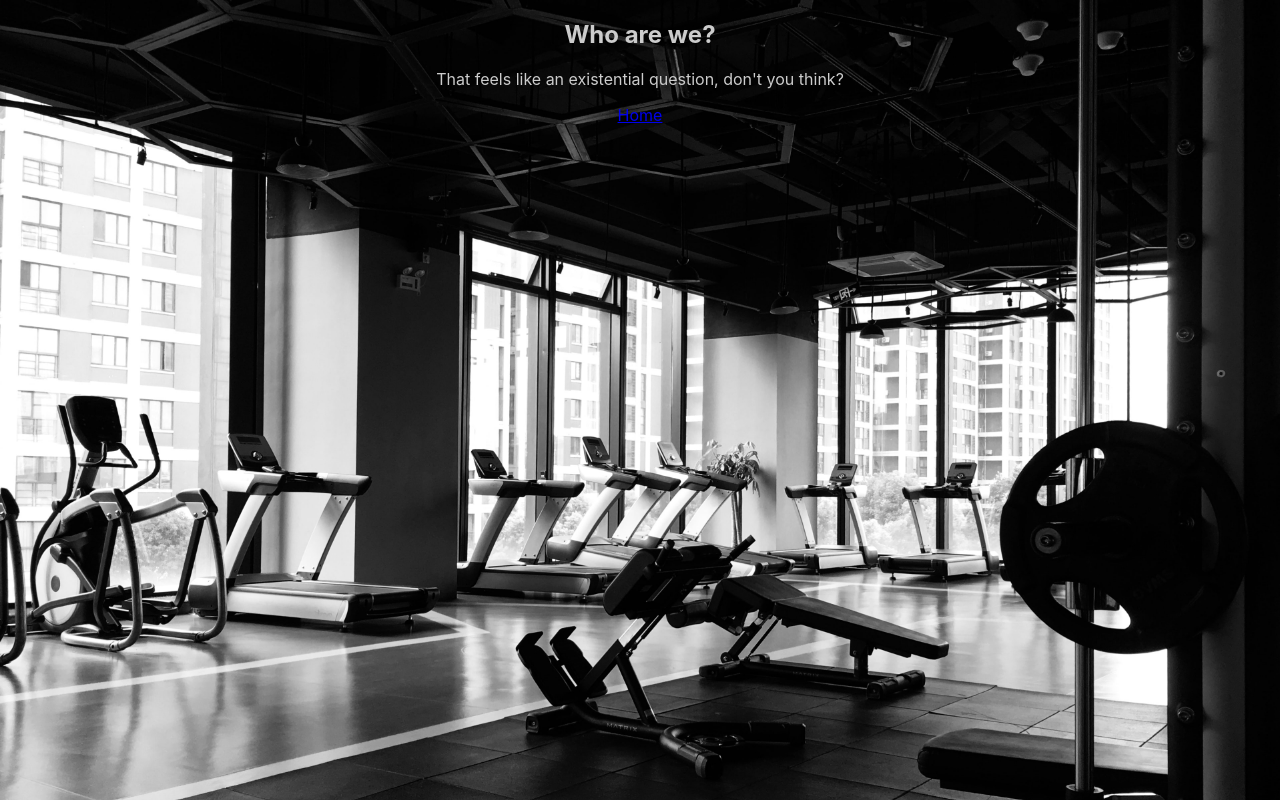
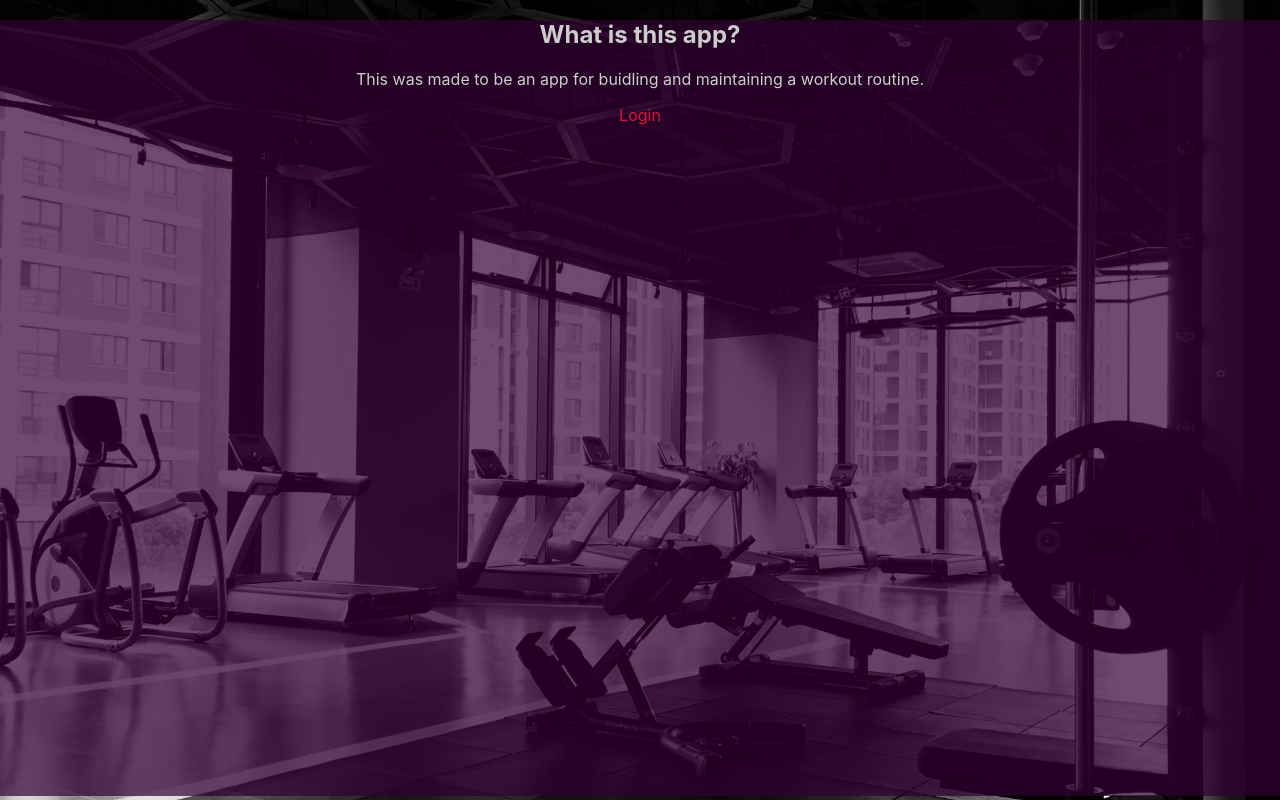
Before and after one commit to Seen3/GymReact, a JavaScript app: page /About in a window 1280 px wide. Built offline with nearby package versions, Linux system fonts and the light colour scheme; the HTML template or start-up script is replaced by a standard one.

Commit message:
Structured

```diff
--- a/src/App.js
+++ b/src/App.js
@@ -1,50 +1,14 @@
 import './App.css';
-import { Routes, Route, Link } from "react-router-dom";
-function Login() {
-  return (
-    <div>
-        <h2>Welcome to the Login Page</h2>
-      <form className='loginform'>
-      <label for="uname"><b>Username</b></label>
-      <input type="text" placeholder="Enter Username" name="uname" required/>
-      <label for="pass"><b>Password</b></label>
-      <input type="password" placeholder="Enter Password" name="pass" required/>
-      <button type="submit">Login</button>
-      <label>
-      <input type="checkbox" name="remember"/>Remember Me
-      </label>
-      </form>
-      <button className='knowMore'>
-        KNOW MORE
-      </button>
-    </div>
-  );
-}
-
-function About() {
-  return (
-    <>
-      <main>
-        <h2>Who are we?</h2>
-        <p>
-          That feels like an existential question, don't you
-          think?
-        </p>
-      </main>
-      <nav>
-        <Link to="/">Home</Link>
-      </nav>
-    </>
-  );
-}
-
+import { Routes, Route} from "react-router-dom";
+import { Login } from './pages/login';
+import {About} from './pages/about';
 
 function App() {
   return (
     <div className="App">
         <Routes>
-        <Route path="/" element={<Login />} />
-        <Route path="about" element={<About />} />
+        <Route path="/Login" element={<Login />} />
+        <Route path="/About" element={<About />} />
       </Routes>
     </div>
   );
--- /dev/null
+++ b/src/pages/about.js
@@ -0,0 +1,26 @@
+import { Link} from "react-router-dom";
+export function About() {
+    return (
+      <div style={{
+        backgroundColor:'rgba(50,0,50,0.7)',
+        width:'100%',
+        margin:'0 auto',
+        transform: 'translateY(-50%, -50%)',
+        height:'97vh',
+        top:'20%',
+      }}>
+        <main>
+          <h2>What is this app?</h2>
+          <p>
+            This was made to be an app for buidling and maintaining a workout routine.
+          </p>
+        </main>
+        <nav>
+          <Link to="/Login"  style={{
+          color:'crimson',
+          textDecoration:'none',
+        }}>Login</Link>
+        </nav>
+      </div>
+    );
+  }
--- /dev/null
+++ b/src/pages/login.js
@@ -0,0 +1,27 @@
+import {useNavigate} from 'react-router-dom'
+export function Login() {
+    let navigate = useNavigate();
+    const routeChange = () =>{
+      let path = `/About`;
+      navigate(path);
+    }
+
+    return (
+      <div>
+          <h2>Welcome to the Login Page</h2>
+        <form className='loginform'>
+        <label for="uname"><b>Username</b></label>
+        <input type="text" placeholder="Enter Username" name="uname" required/>
+        <label for="pass"><b>Password</b></label>
+        <input type="password" placeholder="Enter Password" name="pass" required/>
+        <button type="submit">Login</button>
+        <label>
+        <input type="checkbox" name="remember"/>Remember Me
+        </label>
+        </form>
+        <button className='knowMore' onClick={routeChange}>
+          KNOW MORE
+        </button>
+      </div>
+    );
+  }
```
